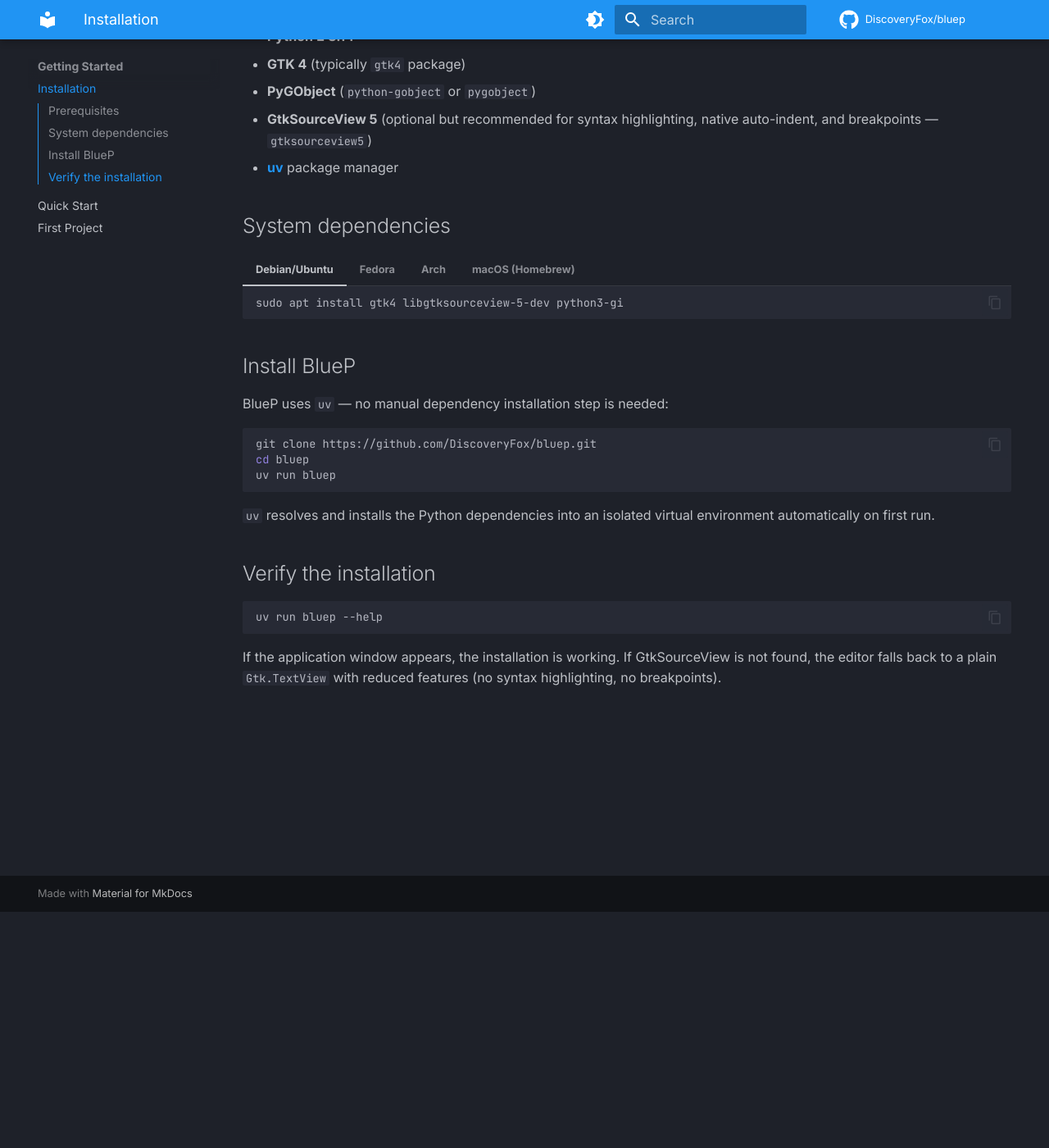
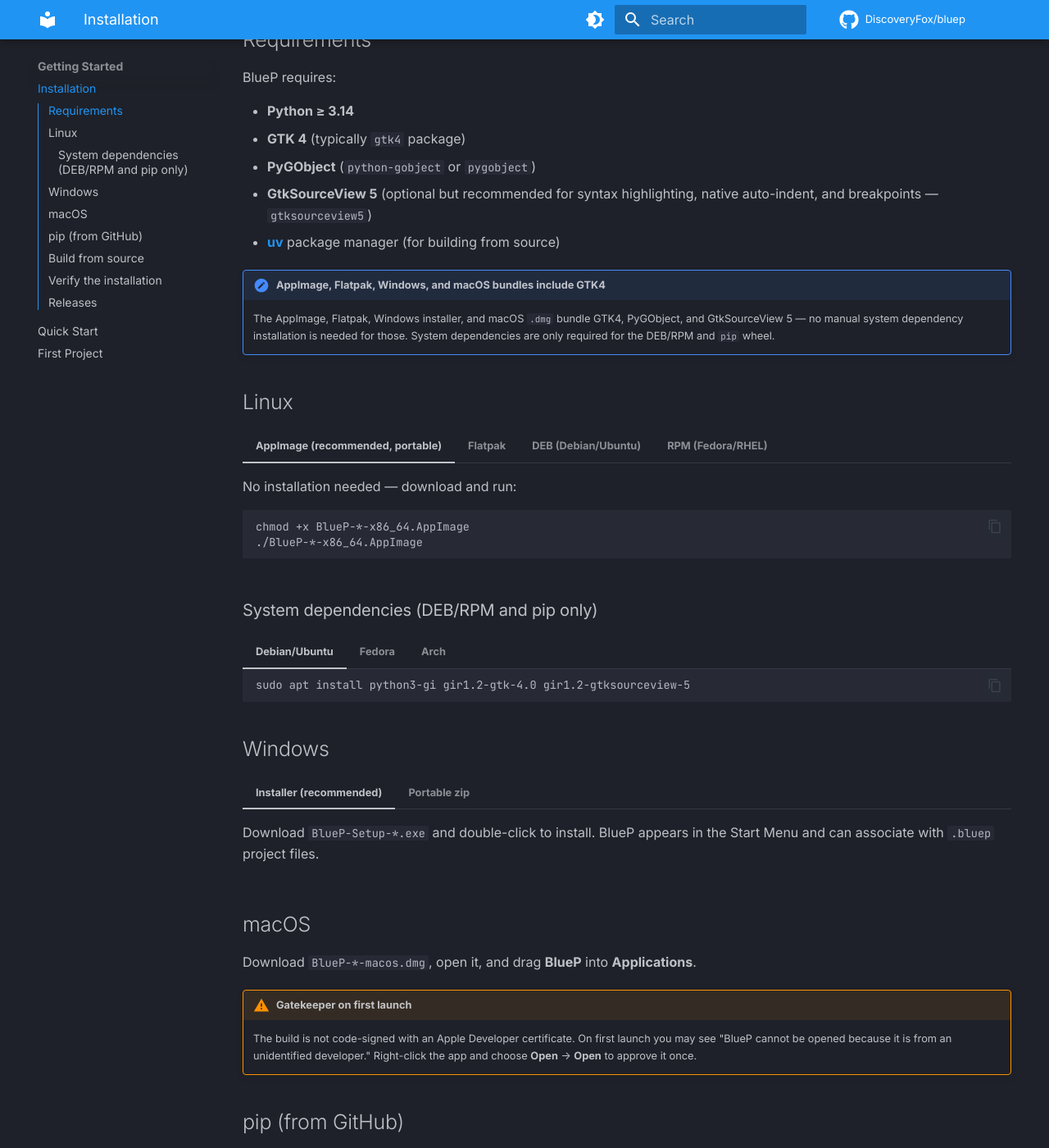
Before and after one commit to DiscoveryFox/bluep, an MkDocs documentation site: the page built from docs/getting-started/installation.md, in a window 1280 px wide and 1400 px high, scrolled down 288 px. Shown: the whole window at 82% size. Built offline with MkDocs 1.6.1 and Material for MkDocs 9.7.7, drawn with Linux system fonts in a browser that asks for light colours; comment, search, counter and statistics services are not loaded; some of the changed text lies outside the part shown.

Commit message:
ci: add release pipeline with multi-platform installers and auto version bump
Adds a GitHub Actions release workflow (.github/workflows/release.yml)
that, on dispatch with a patch/minor/major level, bumps the version in
pyproject.toml + uv.lock, tags v<version>, and builds all platform
installers in parallel:

- Linux: AppImage (appimage-builder), Flatpak (org.gnome.Sdk//48),
  DEB + RPM (fpm, system-deps)
- Windows: Inno Setup .exe + portable .zip (MSYS2 UCRT64 + PyInstaller)
- macOS: .dmg (Homebrew GTK4 + PyInstaller + hdiutil)
- Python: wheel + sdist (uv build), pip-installable from GitHub

The release job publishes a GitHub Release with per-platform install
instructions generated from packaging/release-notes.md.

Packaging assets under packaging/ (app icon, .desktop, AppStream
metainfo, PyInstaller spec, Inno Setup script, Flatpak manifest,
appimage-builder recipe) feed the workflow.

Version is now single-source in pyproject.toml; __init__.py reads it
via importlib.metadata. README and installation docs cover all install
options. .gitignore excludes the opencode agent state dir.

````diff
--- a/docs/getting-started/installation.md
+++ b/docs/getting-started/installation.md
@@ -1,6 +1,10 @@
 # Installation
 
-## Prerequisites
+BlueP is available as native installers for Linux, Windows, and macOS, plus a
+Python wheel for `pip`. Download the latest build from the
+[Releases page](https://github.com/DiscoveryFox/bluep/releases).
+
+## Requirements
 
 BlueP requires:
 
@@ -9,37 +13,117 @@
 - **PyGObject** (`python-gobject` or `pygobject`)
 - **GtkSourceView 5** (optional but recommended for syntax highlighting,
   native auto-indent, and breakpoints — `gtksourceview5`)
-- [**uv**](https://docs.astral.sh/uv/) package manager
+- [**uv**](https://docs.astral.sh/uv/) package manager (for building from source)
 
-## System dependencies
+!!! note "AppImage, Flatpak, Windows, and macOS bundles include GTK4"
+    The AppImage, Flatpak, Windows installer, and macOS `.dmg` bundle GTK4,
+    PyGObject, and GtkSourceView 5 — no manual system dependency installation is
+    needed for those. System dependencies are only required for the DEB/RPM
+    and `pip` wheel.
+
+## Linux
+
+=== "AppImage (recommended, portable)"
+
+    No installation needed — download and run:
+
+    ```bash
+    chmod +x BlueP-*-x86_64.AppImage
+    ./BlueP-*-x86_64.AppImage
+    ```
+
+=== "Flatpak"
+
+    ```bash
+    flatpak install BlueP-*-x86_64.flatpak
+    flatpak run io.bluep.BlueP
+    ```
+
+=== "DEB (Debian/Ubuntu)"
+
+    Requires Python ≥ 3.14 as the system interpreter (Fedora 43+, Arch).
+    On Ubuntu LTS, use the AppImage or Flatpak instead.
+
+    ```bash
+    sudo apt install ./bluep_*_amd64.deb
+    bluep
+    ```
+
+=== "RPM (Fedora/RHEL)"
+
+    ```bash
+    sudo dnf install ./bluep-*.rpm
+    bluep
+    ```
+
+### System dependencies (DEB/RPM and pip only)
 
 === "Debian/Ubuntu"
 
     ```bash
-    sudo apt install gtk4 libgtksourceview-5-dev python3-gi
+    sudo apt install python3-gi gir1.2-gtk-4.0 gir1.2-gtksourceview-5
     ```
 
 === "Fedora"
 
     ```bash
-    sudo dnf install gtk4 gtksourceview5 python3-gobject
+    sudo dnf install python3-gobject gtk4 gtksourceview5
     ```
 
 === "Arch"
 
     ```bash
-    sudo pacman -S gtk4 gtksourceview5 python-gobject
+    sudo pacman -S python-gobject gtk4 gtksourceview5
     ```
 
-=== "macOS (Homebrew)"
+## Windows
+
+=== "Installer (recommended)"
+
+    Download `BlueP-Setup-*.exe` and double-click to install. BlueP appears in
+    the Start Menu and can associate with `.bluep` project files.
+
+=== "Portable zip"
 
     ```bash
-    brew install gtk4 gtksourceview5 pygobject3
+    # Unzip and run — no installation, no admin rights
+    unzip BlueP-*-windows-x64.zip
+    BlueP\BlueP.exe
     ```
 
-## Install BlueP
+## macOS
 
-BlueP uses `uv` — no manual dependency installation step is needed:
+Download `BlueP-*-macos.dmg`, open it, and drag **BlueP** into
+**Applications**.
+
+!!! warning "Gatekeeper on first launch"
+    The build is not code-signed with an Apple Developer certificate. On first
+    launch you may see "BlueP cannot be opened because it is from an
+    unidentified developer." Right-click the app and choose **Open** →
+    **Open** to approve it once.
+
+## pip (from GitHub)
+
+```bash
+# From a release wheel (recommended)
+pip install https://github.com/DiscoveryFox/bluep/releases/download/v0.1.0/bluep-0.1.0-py3-none-any.whl
+
+# Or from a tagged commit
+pip install git+https://github.com/DiscoveryFox/bluep.git@v0.1.0
+```
+
+then run:
+
+```bash
+bluep
+```
+
+The wheel does **not** bundle GTK4 — install the system dependencies for your
+platform first (see [System dependencies](#system-dependencies-debrpm-and-pip-only)
+for Linux, or `brew install gtk4 pygobject3 gtksourceview5` on macOS). On
+Windows, use the installer or portable zip instead — GTK4 is not pip-installable.
+
+## Build from source
 
 ```bash
 git clone https://github.com/DiscoveryFox/bluep.git
@@ -59,3 +143,13 @@
 If the application window appears, the installation is working. If
 GtkSourceView is not found, the editor falls back to a plain `Gtk.TextView`
 with reduced features (no syntax highlighting, no breakpoints).
+
+## Releases
+
+New releases are built and published automatically by a GitHub Actions
+workflow (`.github/workflows/release.yml`). To cut a release, go to the
+**Actions** tab → **Release** → **Run workflow** and choose a version bump
+level (`patch`, `minor`, or `major`). The workflow bumps the version in
+`pyproject.toml`, tags the commit as `v<version>`, builds all platform
+installers and the wheel, and publishes a GitHub Release with install
+instructions.
````
Also changed, not shown: README.md (+77 -2 lines), packaging/release-notes.md (added, +87 -0 lines), src/bluep/__init__.py (+8 -1 lines), packaging/assets/io.bluep.BlueP.svg (added), 9 other files.
